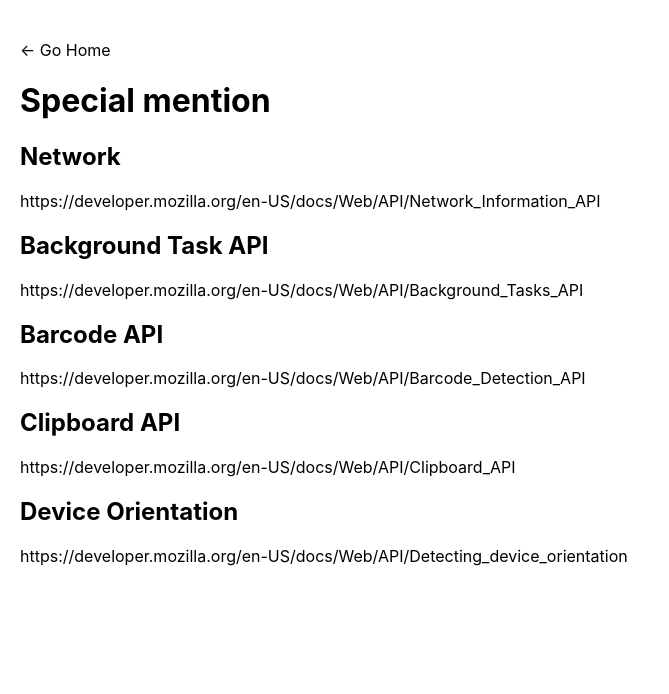
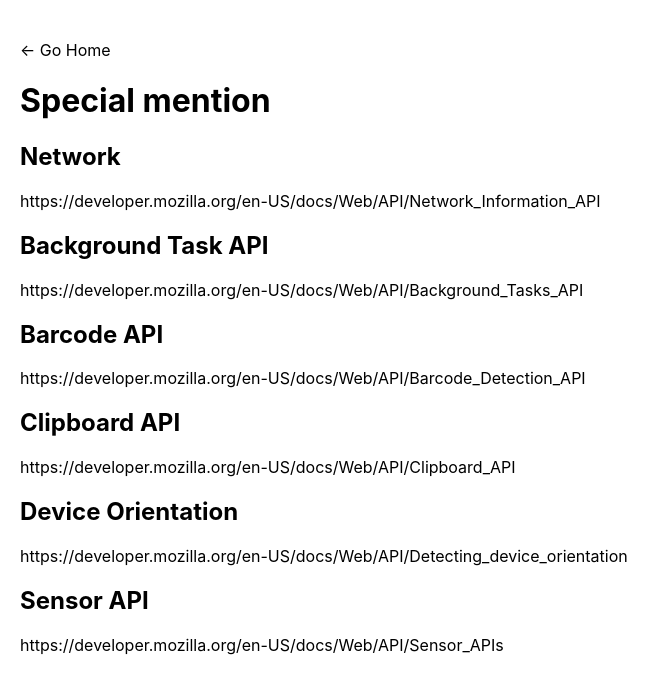
Before and after one commit to georgecretu26/mobile-apis, a Next.js app: page /special-mention in a window 1280 px wide. Shown: the top 694 px of the page, without its empty margins (0-669 px from the left). Built offline with nearby package versions, Linux system fonts and the light colour scheme.

Commit message:
add more to the list

```diff
--- a/pages/special-mention.tsx
+++ b/pages/special-mention.tsx
@@ -37,6 +37,10 @@
           "https://developer.mozilla.org/en-US/docs/Web/API/Detecting_device_orientation",
         ]}
       />
+      <Documentation
+        title="Sensor API"
+        links={["https://developer.mozilla.org/en-US/docs/Web/API/Sensor_APIs"]}
+      />
     </>
   );
 };
```
